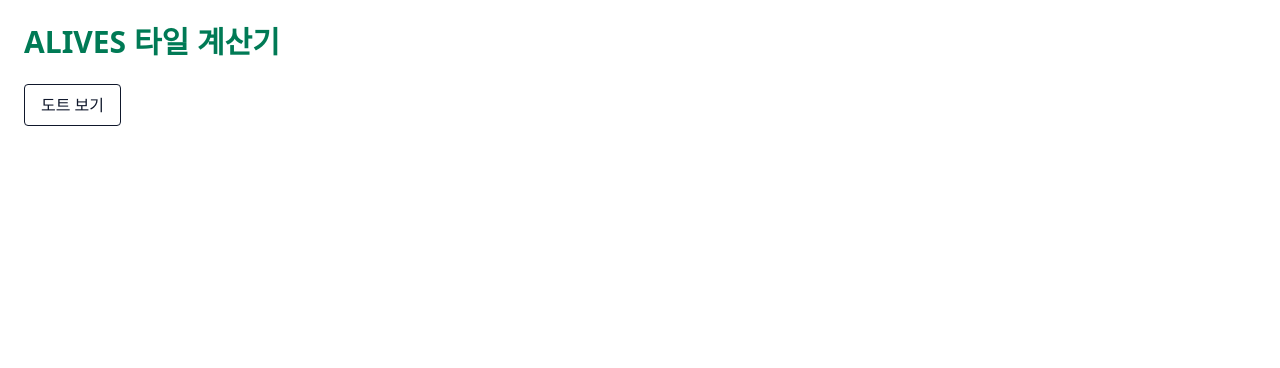
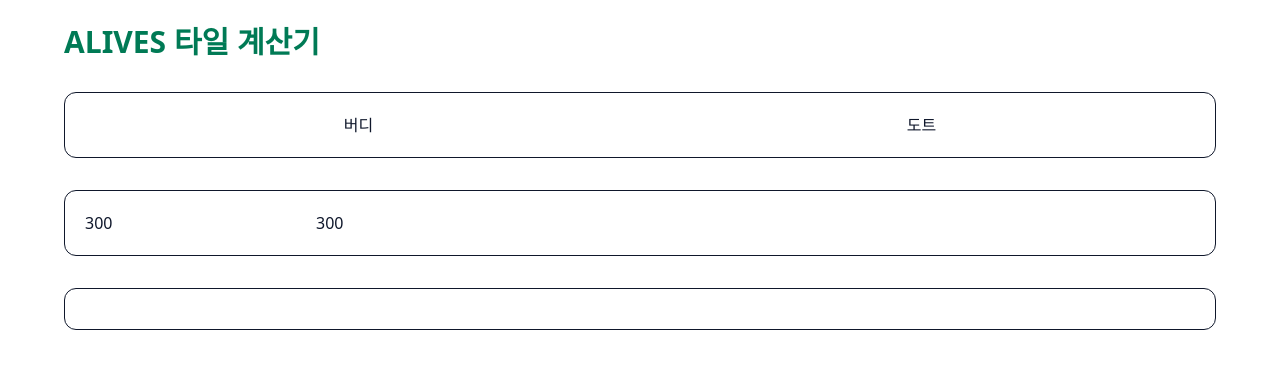
Before and after one commit to kimtwoo95-png/deck-tile-simulator-FINAL, a Next.js app: page / in a window 1280 px wide. Shown: the top 368 px of the page. Built offline with nearby package versions, Linux system fonts and the light colour scheme.

Commit message:
change dot tile colors to 4

```diff
--- a/app/page.tsx
+++ b/app/page.tsx
@@ -8,29 +8,29 @@
 type ProductType = "buddy" | "dot";
 type BuddyColor = "ivory" | "lightgray" | "beige" | "butter";
 
-/** 🔥 도트 색상 → 4색 */
+/** 도트 색상 → 버디와 동일한 4색 */
 type DotColorKey = "ivory" | "lightgray" | "beige" | "butter";
 type DotPattern = "AAAA" | "ABBA" | "ABBC";
 
 /* --------------------------------------------
    버디 색상
 -------------------------------------------- */
-const buddyColorOptions = [
+const buddyColorOptions: { key: BuddyColor; label: string; color: string }[] = [
   { key: "ivory", label: "아이보리", color: "#FDF8EE" },
   { key: "lightgray", label: "라이트그레이", color: "#D4D4D8" },
   { key: "beige", label: "베이지", color: "#EBD9B4" },
   { key: "butter", label: "버터", color: "#FFE9A7" },
-] as const;
+];
 
 /* --------------------------------------------
    도트 색상 (4색)
 -------------------------------------------- */
-const dotColorOptions = [
+const dotColorOptions: { key: DotColorKey; label: string; color: string }[] = [
   { key: "ivory", label: "아이보리", color: "#FDF8EE" },
   { key: "lightgray", label: "라이트그레이", color: "#D4D4D8" },
   { key: "beige", label: "베이지", color: "#EBD9B4" },
   { key: "butter", label: "버터", color: "#FFE9A7" },
-] as const;
+];
 
 /* --------------------------------------------
    도트 패턴
@@ -65,7 +65,11 @@
     0
   );
 
-  return { packCounts, totalPieces, leftover: totalPieces - totalNeeded };
+  return {
+    packCounts,
+    totalPieces,
+    leftover: totalPieces - totalNeeded,
+  };
 }
 
 /* --------------------------------------------
@@ -75,6 +79,7 @@
   const [productType, setProductType] = useState<ProductType>("buddy");
   const [widthCm, setWidthCm] = useState(300);
   const [heightCm, setHeightCm] = useState(300);
+
   const [buddyColor, setBuddyColor] = useState<BuddyColor>("ivory");
 
   const [dotPattern, setDotPattern] = useState<DotPattern>("AAAA");
@@ -95,54 +100,73 @@
   const dotNeeded = dotX * dotY;
   const dotPack = calcPacks(dotNeeded, [120, 40]);
 
+  const previewBuddyX = Math.min(buddyX, maxPreviewTiles);
+  const previewBuddyY = Math.min(buddyY, maxPreviewTiles);
   const previewDotX = Math.min(dotX, maxPreviewTiles);
   const previewDotY = Math.min(dotY, maxPreviewTiles);
 
-  const colorMap = Object.fromEntries(
+  const colorMap: Record<DotColorKey, string> = Object.fromEntries(
     dotColorOptions.map((c) => [c.key, c.color])
   ) as Record<DotColorKey, string>;
 
   const getDotColor = (s: "A" | "B" | "C") =>
     s === "A" ? colorMap[dotColorA] : s === "B" ? colorMap[dotColorB] : colorMap[dotColorC];
 
-  /* UI */
   return (
-    <div className="min-h-screen bg-white p-6 text-slate-900">
-      <h1 className="text-3xl font-black text-emerald-700 mb-6">
-        ALIVES 타일 계산기
-      </h1>
+    <div className="min-h-screen bg-white px-4 py-6 text-slate-900">
+      <div className="max-w-6xl mx-auto space-y-8">
+        <h1 className="text-3xl font-black text-emerald-700">ALIVES 타일 계산기</h1>
 
-      <button
-        className="mb-4 px-4 py-2 border rounded"
-        onClick={() =>
-          setProductType(productType === "buddy" ? "dot" : "buddy")
-        }
-      >
-        {productType === "buddy" ? "도트 보기" : "버디 보기"}
-      </button>
+        {/* 1. 타입 선택 */}
+        <section className="border rounded-xl p-5">
+          <div className="grid grid-cols-2 gap-4">
+            <button onClick={() => setProductType("buddy")}>버디</button>
+            <button onClick={() => setProductType("dot")}>도트</button>
+          </div>
+        </section>
 
+        {/* 2. 입력 */}
+        <section className="border rounded-xl p-5 grid md:grid-cols-2 gap-6">
+          <div>
+            <input value={widthCm} onChange={e => setWidthCm(+e.target.value)} />
+            <input value={heightCm} onChange={e => setHeightCm(+e.target.value)} />
+          </div>
+
+          {/* 미리보기 */}
+          <div>
             {productType === "dot" && (
               <div
-          className="grid"
+                className="inline-grid"
                 style={{
-            gridTemplateColumns: `repeat(${previewDotX}, 12px)`,
+                  gridTemplateColumns: `repeat(${previewDotX}, 10px)`,
                 }}
               >
                 {Array.from({ length: previewDotX * previewDotY }).map((_, i) => {
-            const x = i % previewDotX;
-            const y = Math.floor(i / previewDotX);
-            const idx = (y % 2) * 2 + (x % 2);
-            const symbol = dotPatternCells[dotPattern][idx];
+                  const symbol =
+                    dotPatternCells[dotPattern][((Math.floor(i / previewDotX) % 2) * 2 + (i % 2))];
                   return (
                     <div
                       key={i}
-                className="w-3 h-3 border"
-                style={{ backgroundColor: getDotColor(symbol) }}
+                      style={{ width: 10, height: 10, backgroundColor: getDotColor(symbol) }}
                     />
                   );
                 })}
               </div>
             )}
           </div>
+        </section>
+
+        {/* 결과 */}
+        <section className="border rounded-xl p-5">
+          {productType === "dot" && (
+            <>
+              <div>필요 수량: {dotNeeded}</div>
+              <div>120p: {dotPack.packCounts[120] || 0}</div>
+              <div>40p: {dotPack.packCounts[40] || 0}</div>
+            </>
+          )}
+        </section>
+      </div>
+    </div>
   );
 }
```
Lines whose indentation alone changed are shown as unchanged.
